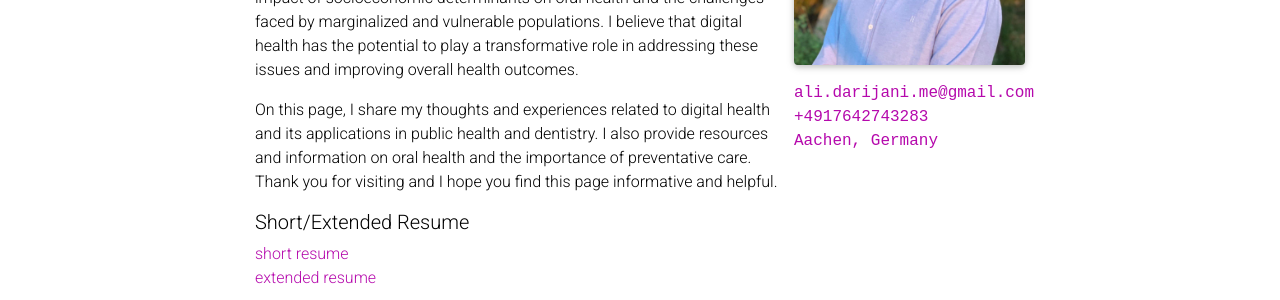
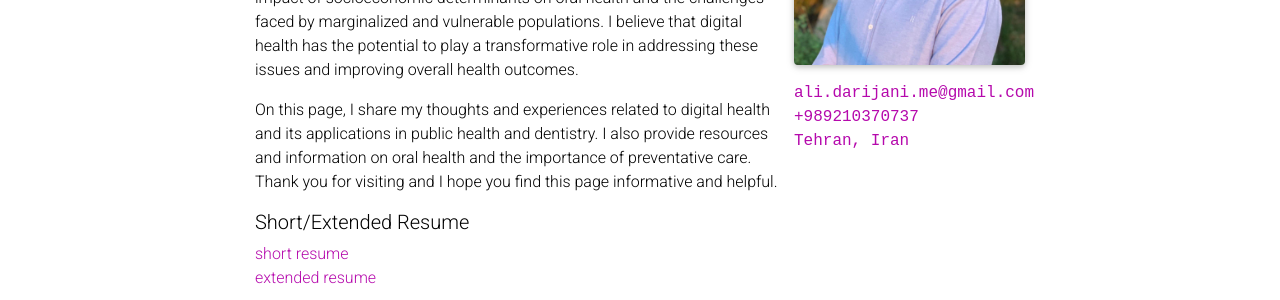
Before and after one commit to adarijani/adarijani.github.io_archived, a Jekyll site: the page built from _pages/about.md, in a window 1280 px wide and 900 px high. Shown: the part 398-698 px from the top of the window. Built offline with Jekyll 4.4.1, drawn with Linux system fonts in a browser that asks for light colours; comment, search, counter and statistics services are not loaded; a style sheet for code colours, icons or effects is not loaded.

Commit message:
Update about.md

```diff
--- a/_pages/about.md
+++ b/_pages/about.md
@@ -10,8 +10,8 @@ profile:
   image_circular: false # crops the image to make it circular
   address: >
     <p> <a href='mailto:mamindarijani@gmail.com'> ali.darijani.me@gmail.com </a> </p>
-    <p> <a href='tel:+4917642743283'> +4917642743283 </a> </p>
-    <p> <a href='https://goo.gl/maps/k26ohyjwZuf9Vt949'> Aachen, Germany </a> </p>
+    <p> <a href='tel:+989210370737'> +989210370737 </a> </p>
+    <p> <a href='https://www.google.com/maps/place/Tehran,+Tehran+Province,+Iran/@35.7075737,51.3476552,11z/data=!3m1!4b1!4m6!3m5!1s0x3f8e00491ff3dcd9:0xf0b3697c567024bc!8m2!3d35.7218583!4d51.3346954!16zL20vMGZ0bHg'> Tehran, Iran </a> </p>
 
 news: true # includes a list of news items
 selected_papers: false # includes a list of papers marked as "selected={true}"
```
